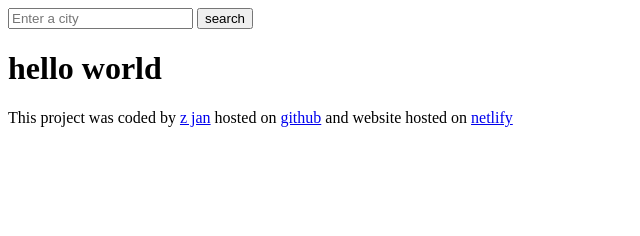
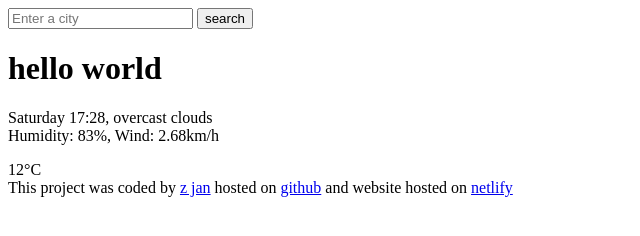
Before and after one commit to zjan3/my-weatherapp1, a plain HTML site: page index.html in a window 1280 px wide. Shown: the whole page, without its empty margins (0-640 px from the left). Drawn offline with Linux system fonts and the light colour scheme.

Commit message:
Update index.html

```diff
--- a/index.html
+++ b/index.html
@@ -13,6 +13,14 @@
       </form>
     </header>
     <h1>hello world</h1>
+    <main>
+      <p>
+        Saturday 17:28, overcast clouds
+        <br />
+        Humidity: 83%, Wind: 2.68km/h
+      </p>
+      12°C
+    </main>
     <footer>
       This project was coded by
       <a href="https://github.com/zjan3" target="_blank">z jan</a> hosted on
@@ -20,7 +28,9 @@
         >github</a
       >
       and website hosted on
-      <a href="https://zeshaan-weatherapp.netlify.app/">netlify</a>
+      <a href="https://zeshaan-weatherapp.netlify.app/" target="_blank"
+        >netlify</a
+      >
     </footer>
   </body>
 </html>
```
